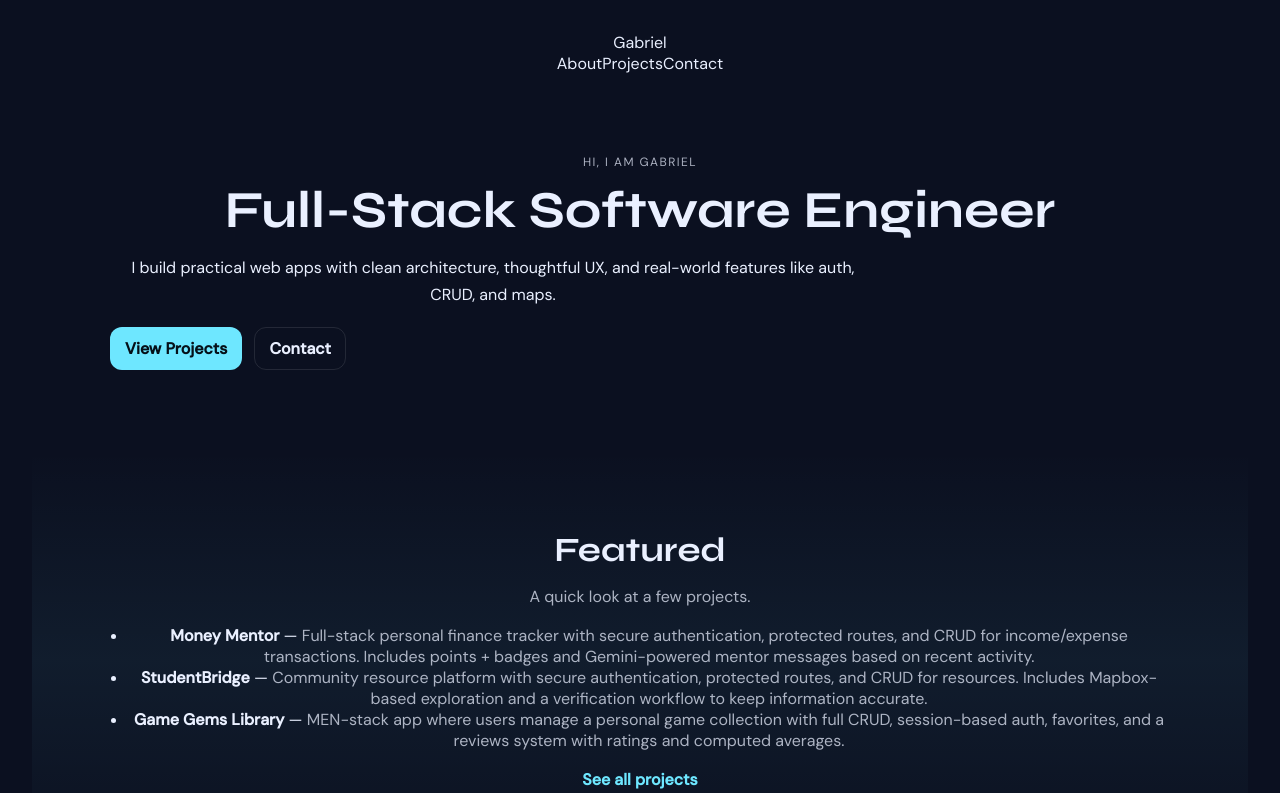
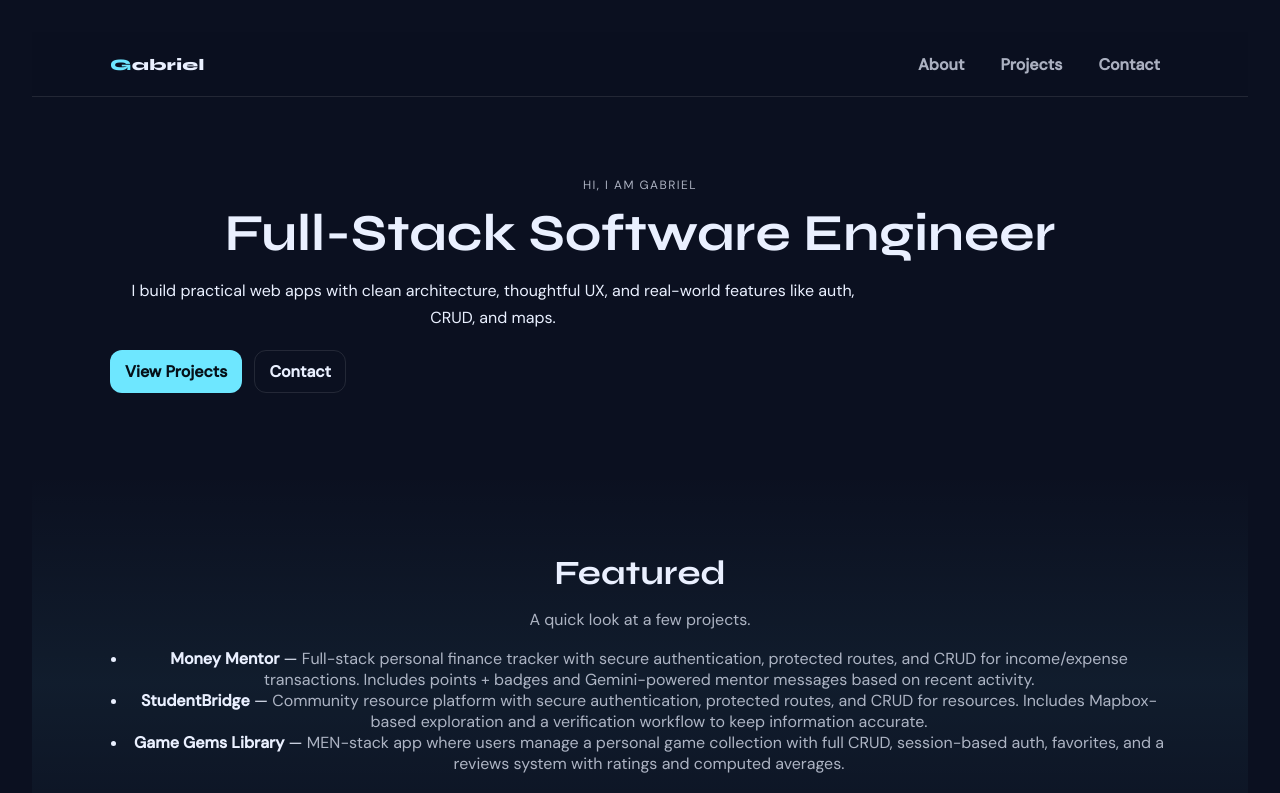
Before and after one commit to gabogara/gabriel-restrepo-portfolio, a React (Vite) app: page / in a window 1280 px wide. Shown: the top 793 px of the page. Built offline with nearby package versions, Linux system fonts and the light colour scheme.

Commit message:
style: add style on Nav and Footer

```diff
--- /dev/null
+++ b/src/components/Footer.css
@@ -0,0 +1,4 @@
+.footer {
+  border-top: 1px solid rgba(255, 255, 255, 0.1);
+  padding: 18px 0;
+}
--- a/src/components/Footer.jsx
+++ b/src/components/Footer.jsx
@@ -1,8 +1,8 @@
 const Footer = () => {
   return (
-    <footer>
-      <div>
-        <p>{new Date().getFullYear()} Gabriel Restrepo</p>
+    <footer className="footer">
+      <div className="container">
+        <p className="muted">{new Date().getFullYear()} Gabriel Restrepo</p>
       </div>
     </footer>
   );
--- /dev/null
+++ b/src/components/Navbar.css
@@ -0,0 +1,47 @@
+.navbar {
+  position: sticky;
+  top: 0;
+  z-index: 50;
+  background: rgba(11, 16, 32, 0.8);
+  backdrop-filter: blur(10px);
+  border-bottom: 1px solid rgba(255, 255, 255, 0.1);
+}
+
+.navbar_inner {
+  height: 64px;
+  display: flex;
+  align-items: center;
+  justify-content: space-between;
+}
+
+.brand {
+  font-family: "Syne", system-ui, sans-serif;
+  font-weight: 800;
+  letter-spacing: 0.02em;
+}
+
+.brand_accent {
+  color: #6ee7ff;
+}
+
+.brand_text {
+  color: #eaf0ff;
+}
+
+.nav {
+  display: flex;
+  gap: 16px;
+}
+
+.nav_link {
+  color: rgba(234, 240, 255, 0.72);
+  font-weight: 600;
+  padding: 8px 10px;
+  border-radius: 10px;
+}
+
+.nav_link.active {
+  color: #eaf0ff;
+  background: rgba(110, 231, 255, 0.1);
+  border: 1px solid rgba(255, 255, 255, 0.1);
+}
--- a/src/components/Navbar.jsx
+++ b/src/components/Navbar.jsx
@@ -1,21 +1,29 @@
 import { Link } from "react-router-dom";
+import "./Navbar.css";
 
 const Navbar = () => {
   return (
-    <header>
-      <div>
-        <Link to="/">
-          <span>Gabriel</span>
+    <header className="navbar">
+      <div className="container navbar_inner">
+        <Link className="brand" to="/">
+          <span className="brand_accent">G</span>
+          <span className="brand_text">abriel</span>
         </Link>
 
-        <nav>
-          <Link to="/about">About</Link>
-          <Link to="/projects">Projects</Link>
-          <Link to="/contact">Contact</Link>
+        <nav className="nav">
+          <Link className="nav_link" to="/about">
+            About
+          </Link>
+          <Link className="nav_link" to="/projects">
+            Projects
+          </Link>
+          <Link className="nav_link" to="/contact">
+            Contact
+          </Link>
         </nav>
       </div>
     </header>
   );
-}
+};
 
 export default Navbar;
```
